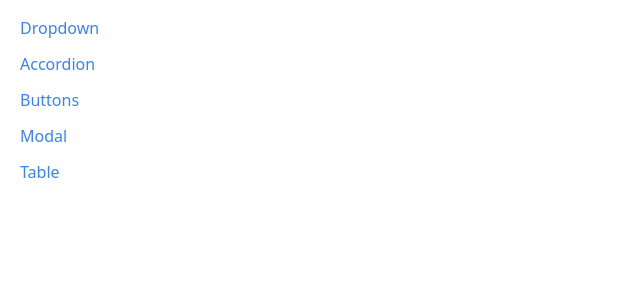
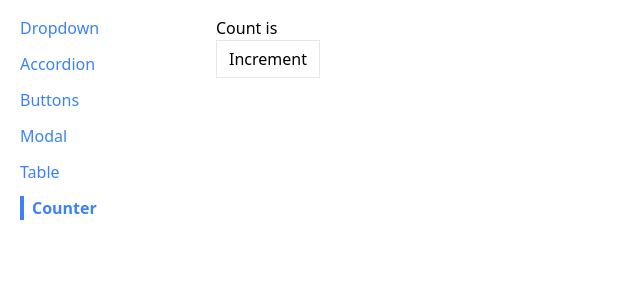
Before and after one commit to Parv-gugnani/Navigation-Routing-Systems, a React (Create React App) app: page /counter in a window 1280 px wide. Shown: the top 300 px of the page, without its empty margins (0-640 px from the left). Built offline with nearby package versions, Linux system fonts and the light colour scheme.

Commit message:
Counter Page

```diff
--- a/src/App.js
+++ b/src/App.js
@@ -6,6 +6,7 @@
 import ButtonPage from "./pages/ButtonPage";
 import ModalPage from "./pages/MoadlPage";
 import TablePage from "./pages/TablePage";
+import CounterPage from "./pages/CounterPage";
 
 function App() {
   return (
@@ -30,6 +31,9 @@
         </Route>
         <Route path="/table">
           <TablePage />
+        </Route>
+        <Route path="/counter">
+          <CounterPage intialCount={10} />
         </Route>
       </div>
     </div>
--- a/src/components/Siderbar.js
+++ b/src/components/Siderbar.js
@@ -7,6 +7,7 @@
     { label: "Buttons", path: "/button" },
     { label: "Modal", path: "/modal" },
     { label: "Table", path: "/table" },
+    { label: "Counter", path: "/counter" },
   ];
 
   const renderedLinks = links.map((link) => (
--- /dev/null
+++ b/src/pages/CounterPage.js
@@ -0,0 +1,23 @@
+import { useState, useEffect } from "react";
+import Button from "../components/Button";
+
+function CounterPage({ intialCount }) {
+  const [count, setCount] = useState(intialCount);
+
+  useEffect(() => {
+    console.log(count);
+  }, [count]);
+
+  const handleClick = () => {
+    setCount(count + 1);
+  };
+
+  return (
+    <div>
+      <h1>Count is {}</h1>
+      <Button onClick={handleClick}>Increment</Button>
+    </div>
+  );
+}
+
+export default CounterPage;
```
